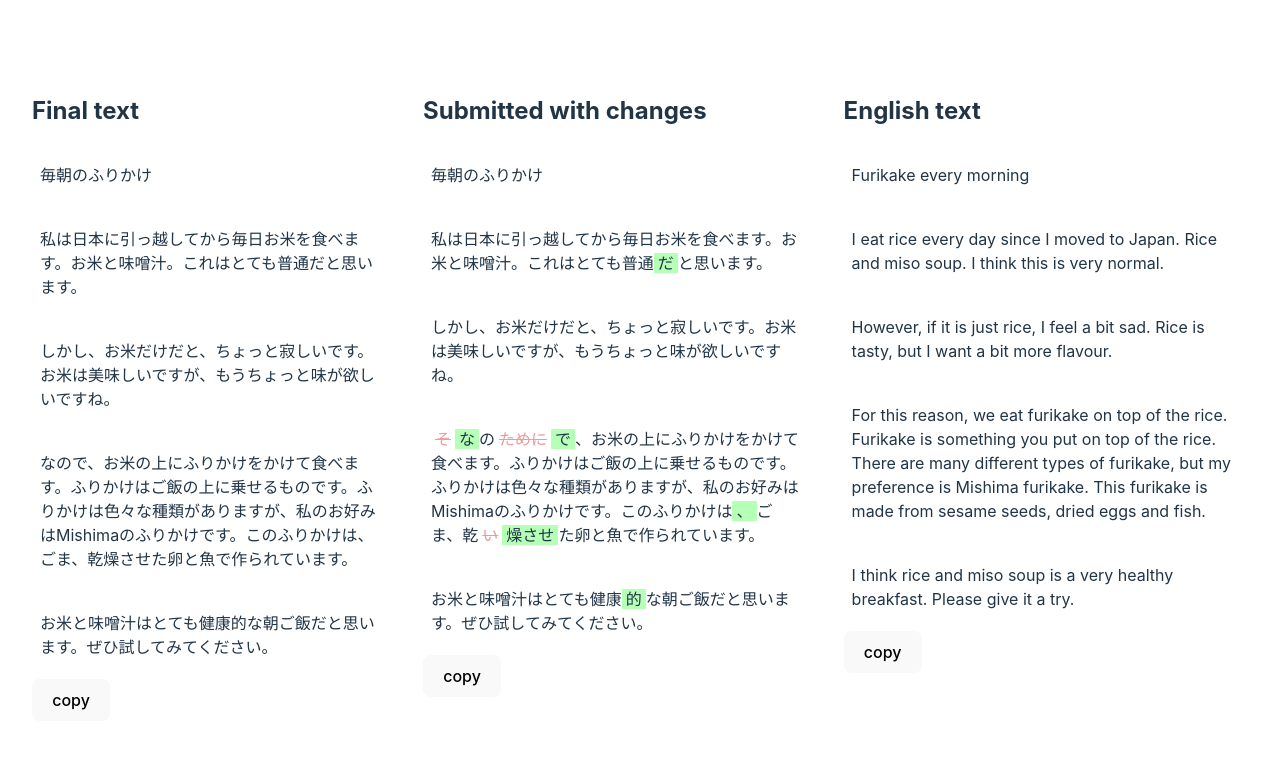
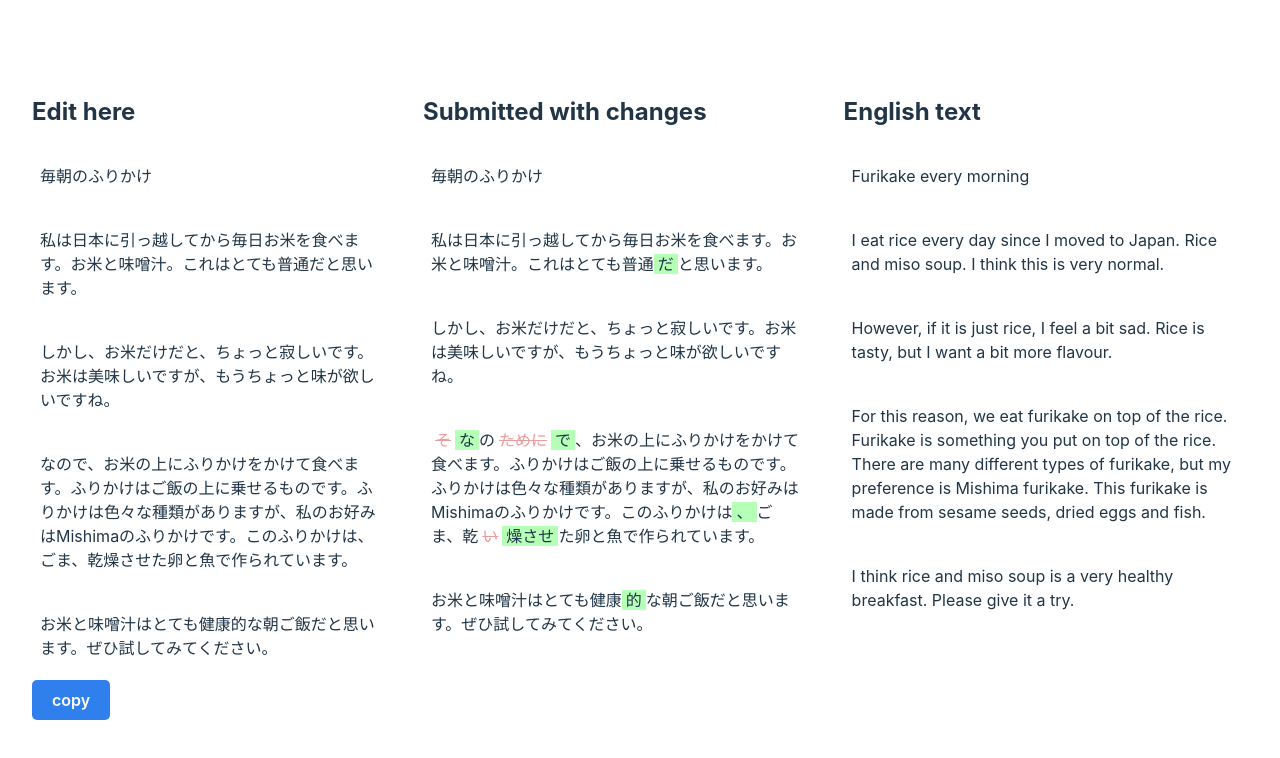
Before and after one commit to Greycastle/jwriter-proofing, a Vue app: page / in a window 1280 px wide. Shown: the top 758 px of the page. Built offline with nearby package versions, Linux system fonts and the light colour scheme.

Commit message:
Conformed copy button styling, made only first text editable and removed copy buttons where not needed

```diff
--- a/src/App.vue
+++ b/src/App.vue
@@ -86,7 +86,7 @@ function send() {
   </div>
   <div v-else>
     <div class="parts">
-      <Text title="Final text" :text="proofed" v-on:updated="updated" v-on:selected="selectParagraph"></Text>
+      <Text :editable="true" title="Edit here" :text="proofed" v-on:updated="updated" v-on:selected="selectParagraph"></Text>
       <Text title="Submitted with changes" :text="proofed" :original="original" :selectedParagraph="selectedParagraph"></Text>
       <Text title="English text" :text="english" :selectedParagraph="selectedParagraph"></Text>
     </div>
--- a/src/components/AppButton.vue
+++ b/src/components/AppButton.vue
@@ -4,6 +4,10 @@ defineProps({
   type: {
     type: String,
     default: 'primary'
+  },
+  disabled: {
+    type: Boolean,
+    default: false
   }
 })
 
@@ -12,7 +16,7 @@ defineEmits(['click'])
 </script>
 
 <template>
-    <button :class="type" @click="$emit('click')"><slot></slot></button>
+    <button :disabled="disabled" :class="type" @click="$emit('click')"><slot></slot></button>
 </template>
 
 <style scoped>
@@ -28,6 +32,11 @@ button {
 
 button:focus {
   outline: none;
+}
+
+button:disabled {
+    opacity: 0.4;
+    cursor: default;
 }
 
 button.primary {
--- a/src/components/Text.vue
+++ b/src/components/Text.vue
@@ -1,4 +1,5 @@
 <script setup lang="ts">
+import AppButton from './AppButton.vue'
 import { ref, computed } from 'vue'
 import { diffChars } from 'diff'
 
@@ -6,6 +7,10 @@ const props = defineProps({
   title: {
     type: String,
     required: true
+  },
+  editable: {
+    type: Boolean,
+    default: false
   },
   text: {
     type: String,
@@ -83,13 +88,13 @@ const noChanges = computed(() => {
     <div class="alert" v-if="noChanges">
       No changes
     </div>
-    <p v-for="content, index of paragraphs" v-bind:class="{ 'selected': selectedParagraph === index, 'copied': copied }" v:key="content" contenteditable="true" v-on:focus="emit('selected', index)" v-on:blur="bindValue($event, index)">
+    <p v-for="content, index of paragraphs" v-bind:class="{ 'selected': selectedParagraph === index, 'copied': copied }" v:key="content" :contenteditable="editable" v-on:focus="emit('selected', index)" v-on:blur="bindValue($event, index)">
       <span v-if="isString(content)">{{ content }}</span>
       <div v-else>
         <span v-for="part of content" v:key="part.value" :class="getClass(part)">{{ part.value }}</span>
       </div>
     </p>
-    <button v-on:click="copy" :disabled="copied">{{ copied ? 'copied..' : 'copy' }}</button>
+    <AppButton v-if="editable" v-on:click="copy" :disabled="copied">{{ copied ? 'copied..' : 'copy' }}</AppButton>
   </div>
 </template>
 
@@ -146,7 +151,6 @@ const noChanges = computed(() => {
 .added {
   background-color: rgb(182, 255, 182);
   padding: 0 4px;
-
 }
 
 </style>
```
